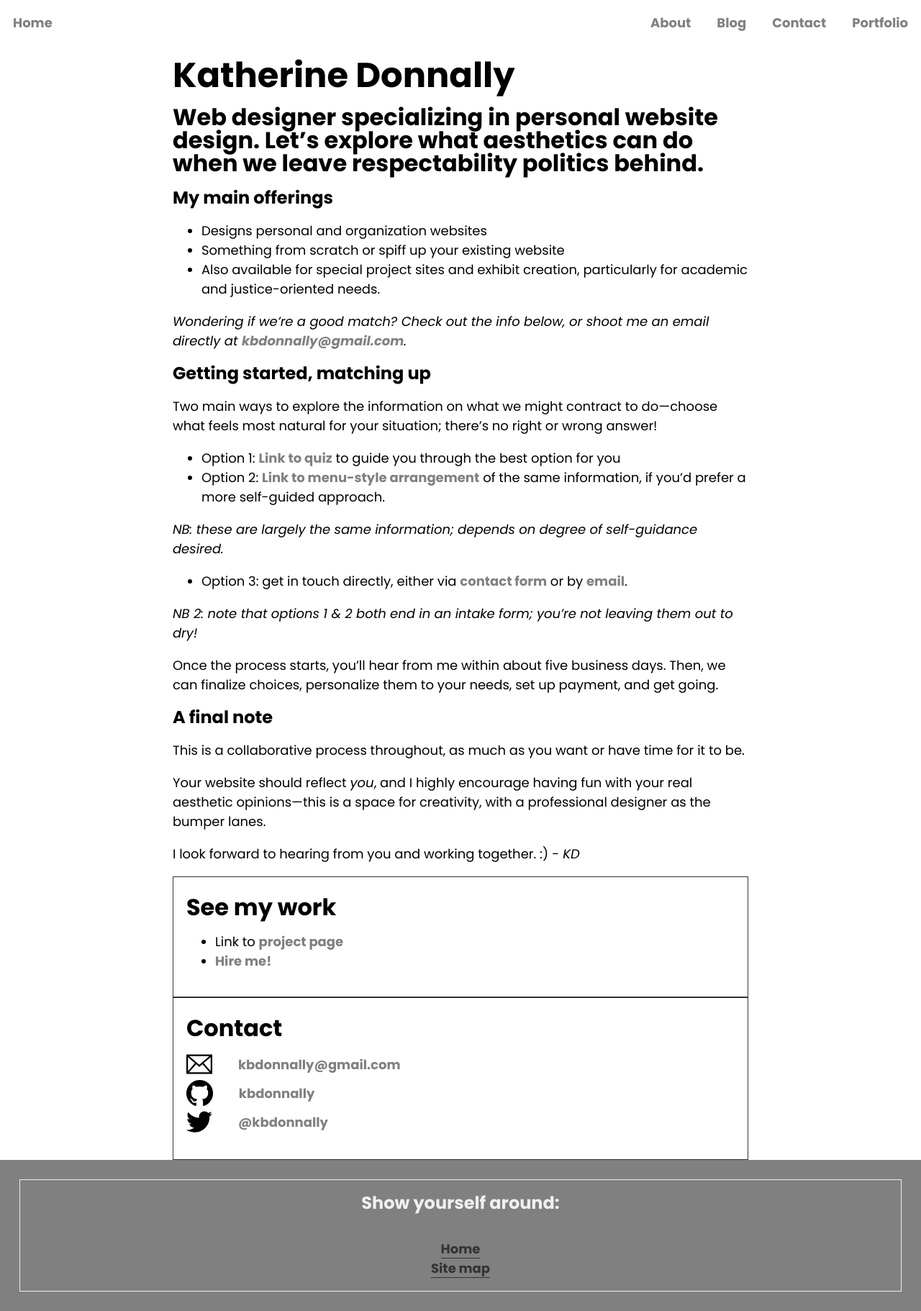
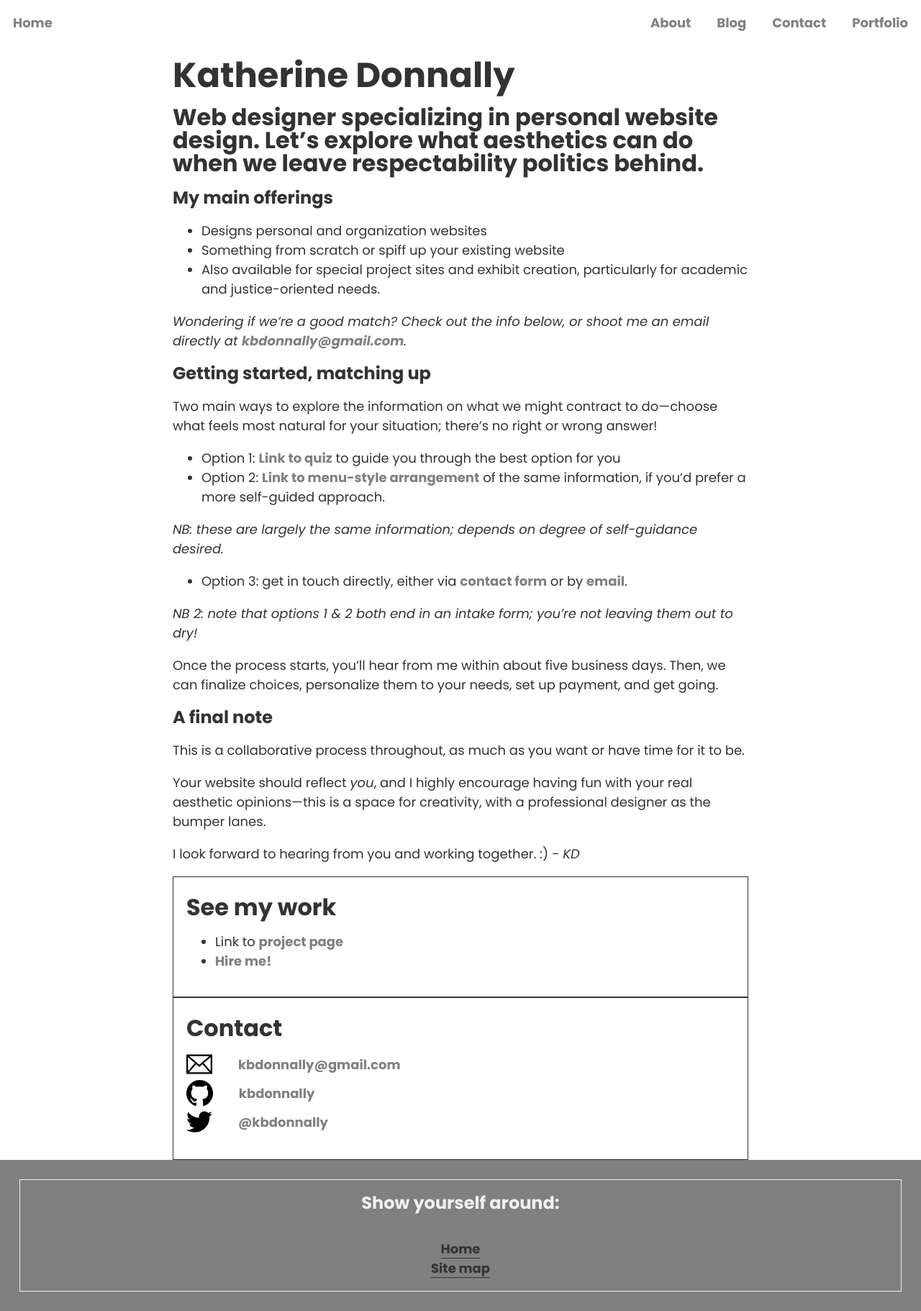
Before and after one commit to kbdonnally/katherinedoes.design, a Jekyll site: the page built from index.md, in a window 1280 px wide. Shown: the whole page at 72% size. Built offline with Jekyll 4.4.1, drawn with Linux system fonts in a browser that asks for light colours; some web fonts are replaced; our own code applies the rules of GitHub Pages for plain Markdown files.

Commit message:
Arrange colors & add explanations; change main text color

```diff
--- a/assets/css/_sass/_layouts/_general.scss
+++ b/assets/css/_sass/_layouts/_general.scss
@@ -12,6 +12,7 @@ body {
 	padding: 0;
 	font-family: $poppins;
 	line-height: 1.5;
+	color: $jet;
 }
 
 li > p {
--- a/assets/css/_sass/_vars/_colors.scss
+++ b/assets/css/_sass/_vars/_colors.scss
@@ -3,18 +3,30 @@
 // idea: sort by color wheel degrees :D
 
 $textgray: 		 hsla(0, 0%, 20%, 1);
+$jet: 			 hsla(0, 0%, 20%, 1);
 $halfgray: 		 hsla(0, 0%, 50%, 1);
 
 // Coolors Scheme 4:
+$regblack: 		 hsla(132, 100%, 1%, 1);
+$antiflashwhite: hsla(197, 24%, 94%, 1);
+$grayblue: 		 hsla(228, 15%, 63%, 1);
 $isabelline: 	 hsla(352, 43%, 93%, 1);
-$jet: 			 hsla(0, 0%, 20%, 1);
-$antiflashwhite: hsla(197, 24%, 94%, 1);
-$black: 		 hsla(132, 100%, 1%, 1);
-$grayblue: 		 hsla(228, 15%, 63%, 1);
 
 // KEY:
-// isabelline - light pink
-// jet - 20% gray, $textgray
+// isabelline - 	light pink
+// jet - 			20% gray
 // antiflashwhite - gray off white
-// black - registration black
-// grayblue - your favorite Tombow marker
+// black - 			registration black
+// grayblue - 		your favorite Tombow marker
+
+// COLOR WHEEL:
+// red: 	0;
+// yellow: 	60;
+// green: 	120;
+// teal: 	180;
+// blue: 	240;
+// magenta: 300;
+//
+// red-----teal
+// yellow--blue
+// green---magenta
```
